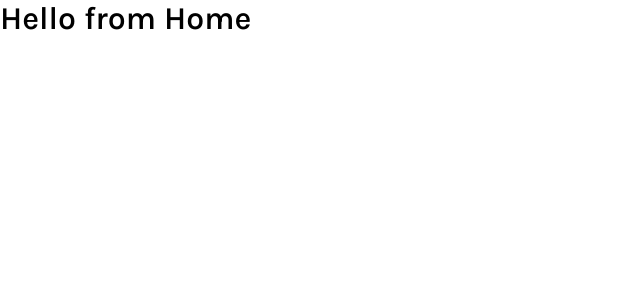
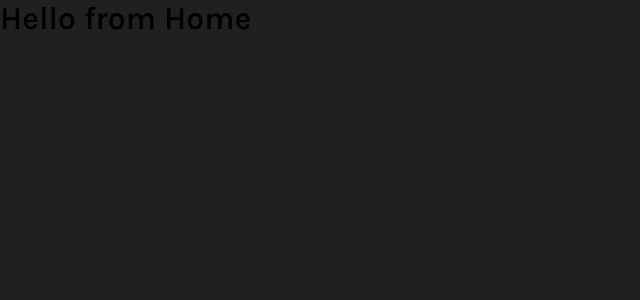
Before and after one commit to abayomi1196/nuxt-movie-app, a Nuxt app: page / in a window 1280 px wide. Shown: the top 300 px of the page, without its empty margins (0-640 px from the left). Built offline with nearby package versions, Linux system fonts and the light colour scheme.

Commit message:
setup dynamic page

```diff
--- a/assets/defaults.scss
+++ b/assets/defaults.scss
@@ -16,11 +16,6 @@
 .page-enter,
 .page-leave-to {
   opacity: 0;
-}
-
-.app {
-  background-color: #211f1f;
-  min-height: 100vh;
 }
 
 .button {
--- /dev/null
+++ b/layouts/default.vue
@@ -0,0 +1,12 @@
+<template>
+  <div class="app">
+    <Nuxt />
+  </div>
+</template>
+
+<style lang="scss" scoped>
+.app {
+  background-color: #211f1f;
+  min-height: 100vh;
+}
+</style>
--- /dev/null
+++ b/pages/movies/_id.vue
@@ -0,0 +1,7 @@
+<template>
+  <div>hello from id</div>
+</template>
+
+<script>
+export default {};
+</script>
```
